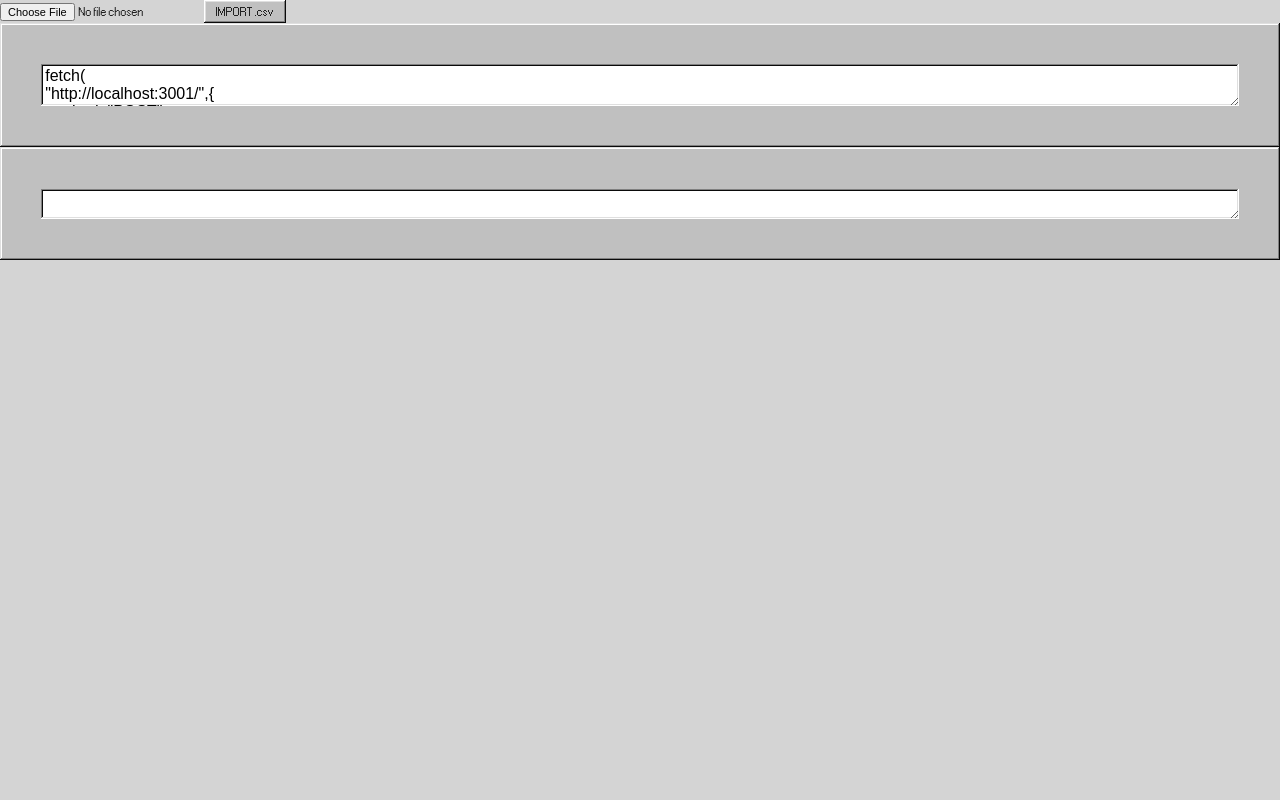
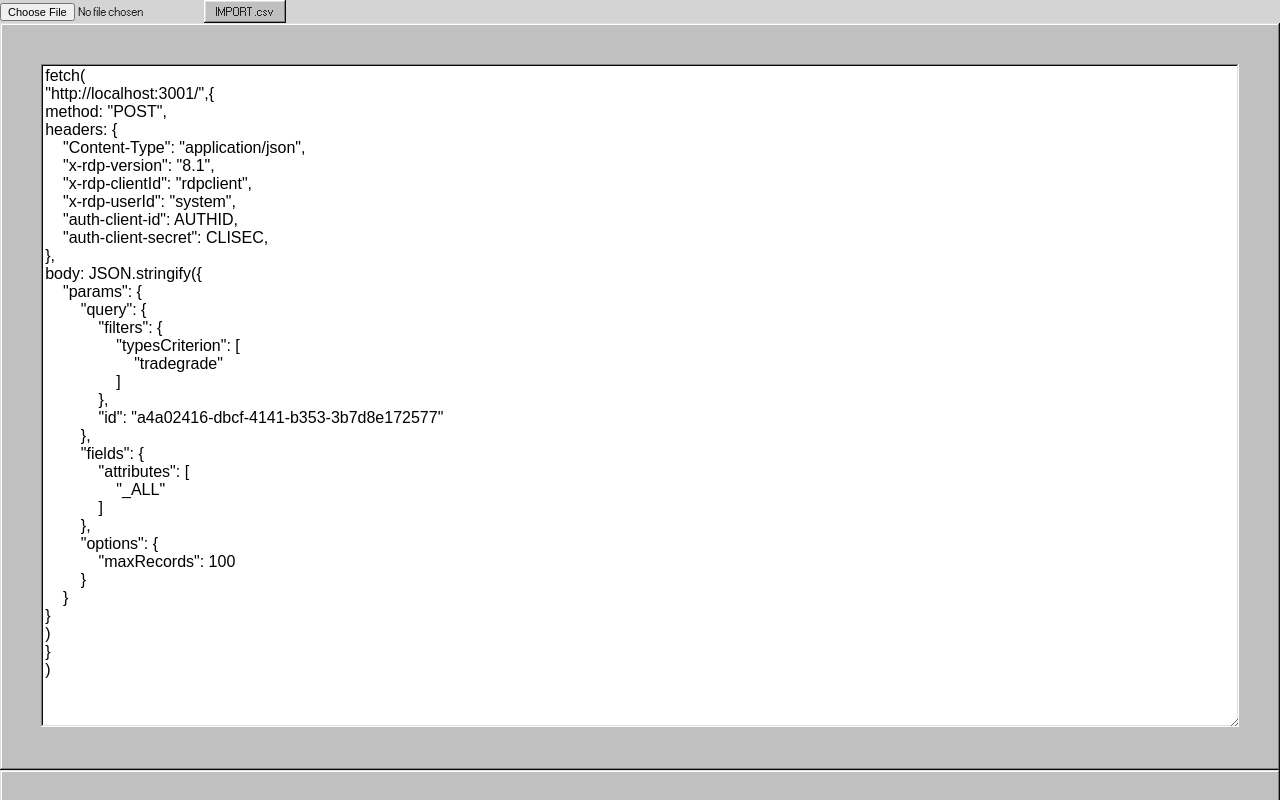
Before and after one commit to mothugget/RequestLooper, a React (Create React App) app in the folder request-looper/: page / in a window 1280 px wide. Shown: the top 800 px of the page. Built offline with nearby package versions, Linux system fonts and the light colour scheme.

Commit message:
auto resizing text areas

```diff
--- a/request-looper/src/components/TextArea.tsx
+++ b/request-looper/src/components/TextArea.tsx
@@ -1,9 +1,9 @@
 import { ChangeEvent } from "react";
-import '../styles/TextArea.css'
-
+import "../styles/TextArea.css";
 
 interface TextAreaProps {
-  type: "text" | "number" | "email" | "password";
+  maxHeight: number | false;
+  fontSize: number;
   label: string;
   value: string | number;
   name: string;
@@ -14,7 +14,7 @@ interface TextAreaProps {
 }
 
 function TextArea({
-  type,
+  maxHeight,
   label,
   value,
   name,
@@ -22,11 +22,17 @@ function TextArea({
   error,
   disabled,
   onChange,
+  fontSize,
 }: TextAreaProps) {
+  const height = (value.toString().split(/\r\n|\r|\n/).length+2) * (fontSize+2.4) ;
   return (
-    <div className={"window "+label+"-textarea-wrapper"}>
+    <div className={"window " + label + "-textarea-wrapper"}>
       <textarea
-      className='fit-container'
+        className={label}
+        style={{
+          fontSize: fontSize.toString() + "px",
+          height: maxHeight?Math.min(maxHeight,height).toString() + "px":height.toString() + "px",
+        }}
         onChange={onChange}
         id={label}
         value={value}
--- a/request-looper/src/components/request/Request.tsx
+++ b/request-looper/src/components/request/Request.tsx
@@ -3,7 +3,10 @@ import TextInput from "../TextInput";
 import ToggleShowOptionButton from "./ToggleShowOptionButton";
 import { RequestContext } from "../../contexts/RequestContext";
 import TextArea from "../TextArea";
-import { parseRequestString, sendFetchRequest } from "../../utils/fetchRequests";
+import {
+  parseRequestString,
+  sendFetchRequest,
+} from "../../utils/fetchRequests";
 
 interface RequestInput {
   label: string;
@@ -26,7 +29,6 @@ function Request() {
     setFetchRequest(updatedReqObject);
   }
 
-
   return (
     <div>
       {/* <ToggleShowOptionButton
@@ -45,9 +47,10 @@ function Request() {
         disabled={false}
       /> */}
       <TextArea
+        maxHeight={false}
+        fontSize={16}
         error={false}
-        type={"text"}
-        label={"request-input"}
+        label={"resource-input"}
         value={"fetch( \n" + fetchRequest.fetchString + "\n)"}
         name={"name"}
         placeholder={"placeholder"}
@@ -55,13 +58,25 @@ function Request() {
         disabled={false}
       />
             <TextArea
+        maxHeight={false}
+        fontSize={16}
         error={false}
-        type={"text"}
+        label={"options-input"}
+        value={"fetch( \n" + fetchRequest.fetchString + "\n)"}
+        name={"name"}
+        placeholder={"placeholder"}
+        onChange={reqStringValueUpdater}
+        disabled={false}
+      />
+      <TextArea
+        maxHeight={300}
+        fontSize={10}
+        error={false}
         label={"response-log"}
         value={""}
         name={"name"}
         placeholder={""}
-        onChange={(e)=>{}}
+        onChange={(e) => {}}
         disabled={false}
       />
     </div>
--- a/request-looper/src/styles/TextArea.css
+++ b/request-looper/src/styles/TextArea.css
@@ -1,4 +1,5 @@
-.request-input-textarea-wrapper, .response-log-textarea-wrapper {
+.request-input-textarea-wrapper,
+.response-log-textarea-wrapper {
   height: fit-content;
   width: 100;
   display: flex;
@@ -6,14 +7,14 @@
   align-items: center;
 }
 
-
-
-#request-input{
-    font-family:Arial, Helvetica, sans-serif;
-    font-size: 16px;
+#resource-input {
+    font-family: Arial, Helvetica, sans-serif;
+}
+#options-input {
+  font-family: Arial, Helvetica, sans-serif;
 }
 
-.fit-container{
+textarea {
   margin: 3%;
-    width: 100%;
+  width: 94%
 }
```
Lines whose indentation alone changed are shown as unchanged.
